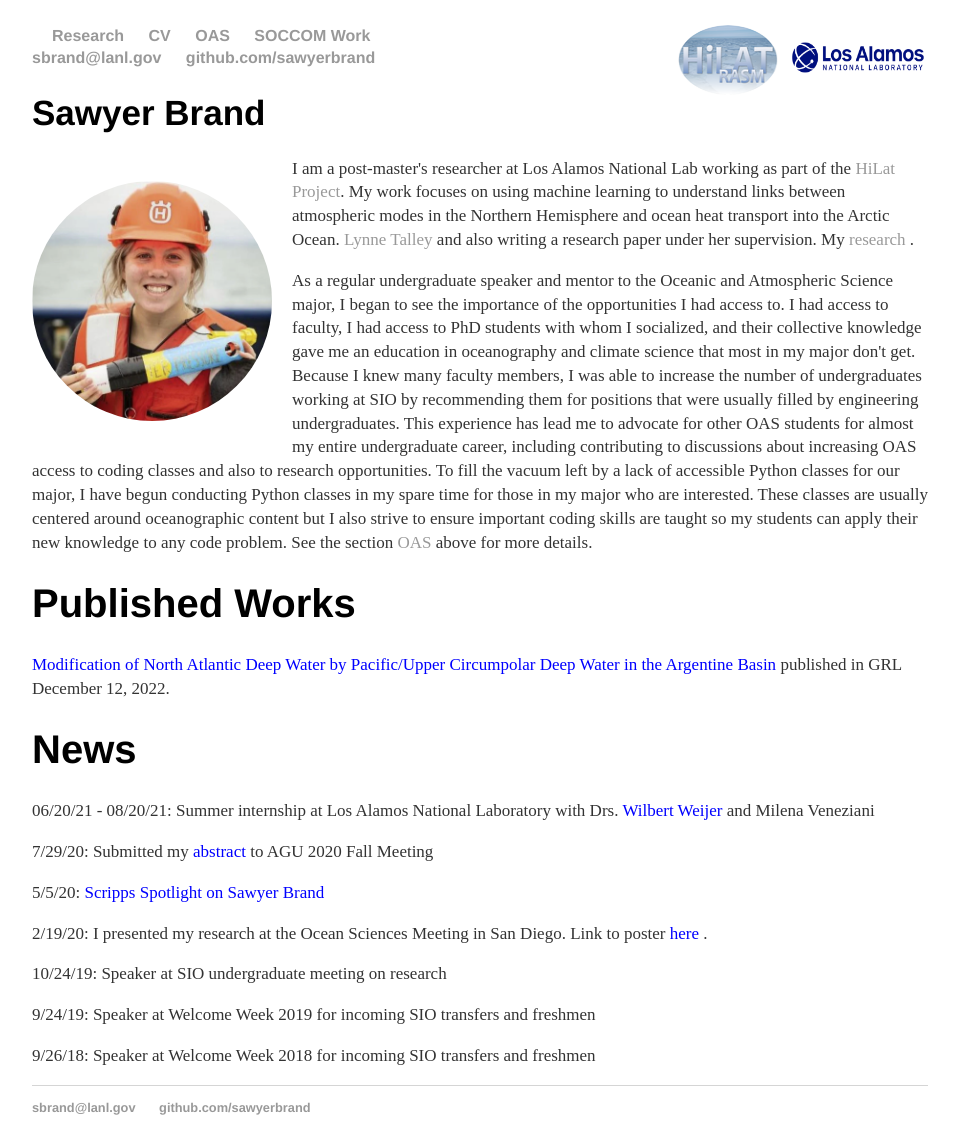
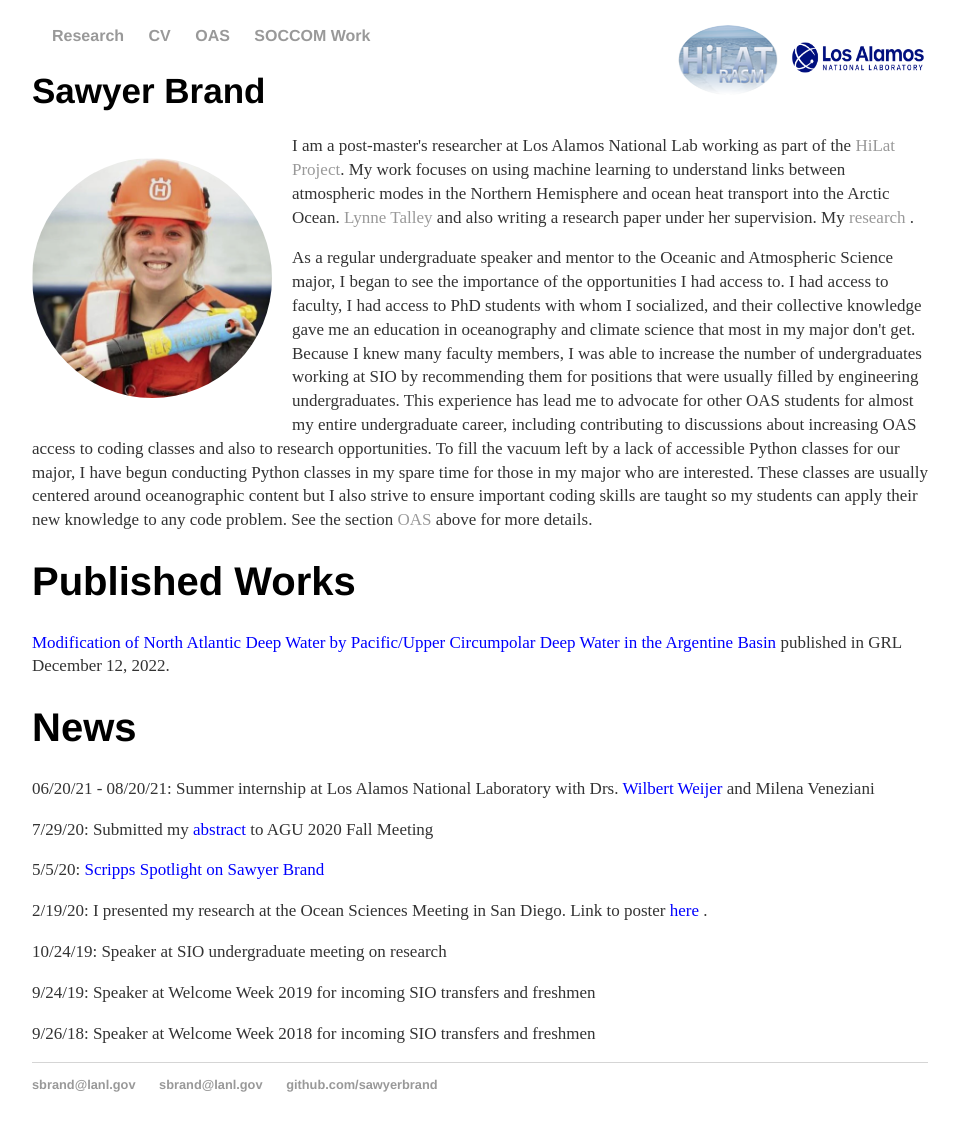
Before and after one commit to SawyerBrand/SawyerBrand.github.io, a Jekyll site: the page built from index.html, in a window 1280 px wide. Shown: the whole page, without its empty margins (160-1119 px from the left). Built offline with Jekyll 4.4.1, drawn with Linux system fonts in a browser that asks for light colours; after the commit the page ends 1119 px from its top, so only the background shows below that.

Commit message:
Update default.html

```diff
--- a/_layouts/default.html
+++ b/_layouts/default.html
@@ -21,8 +21,6 @@
   			  <img src="images/hilat-rasm-logo.png" style="float: right; width: 100px; height: 70px;">
 			</a>
 			<br>
-			<li><a href="sbrand@lanl.gov">sbrand@lanl.gov</a></li>
-	        	<li><a href="https://github.com/sawyerbrand">github.com/sawyerbrand</a></li>
 	    		</ul>
 			</nav>
 			</div><!-- /.container -->
```
Also changed, not shown: other parts of _layouts/default.html (+1 -0 lines).
